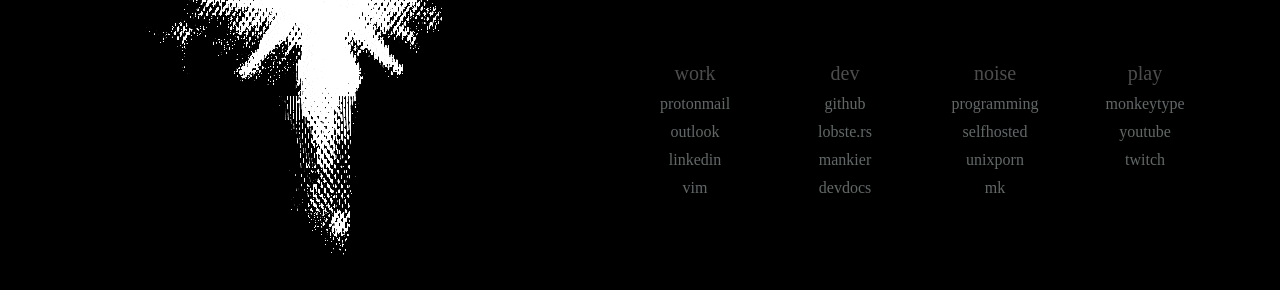
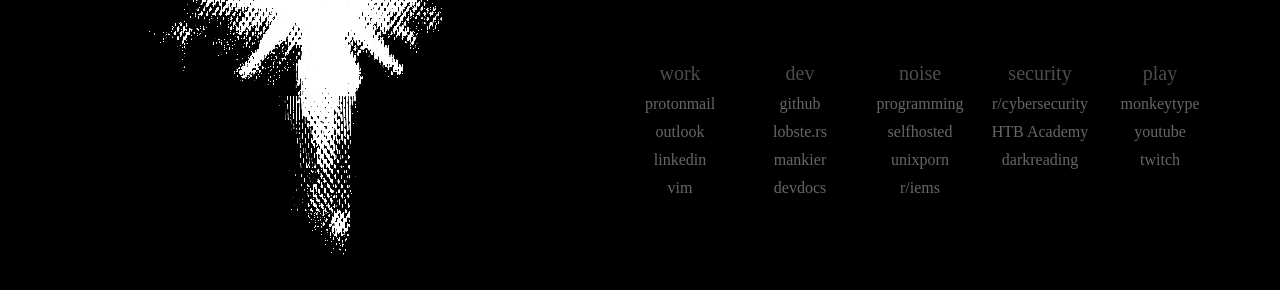
Before and after one commit to s0nney/startpage, a plain HTML site: page index.html in a window 1280 px wide. Shown: the part 350-640 px from the top of the page. Drawn offline with Linux system fonts and the light colour scheme.

Commit message:
Update index.html

```diff
--- a/index.html
+++ b/index.html
@@ -47,7 +47,16 @@
                         <li><a href="https://reddit.com/r/programming/">programming</a></li>
                         <li><a href="https://reddit.com/r/selfhosted/">selfhosted</a></li>
                         <li><a href="https://reddit.com/r/unixporn/">unixporn</a></li>
-                        <li><a href="https://reddit.com/r/mechanicalkeyboards/">mk</a></li>
+                        <li><a href="https://www.reddit.com/r/iems/">r/iems</a></li>
+                    </div>
+                </div>
+
+                <div class="category">
+                    <div class="links">
+                        <li class="title">security</li>
+                        <li><a href="https://reddit.com/r/cybersecurity/">r/cybersecurity</a></li>
+                        <li><a href="https://academy.hackthebox.com/dashboard">HTB Academy</a></li>
+                        <li><a href="https://www.darkreading.com/">darkreading</a></li>
                     </div>
                 </div>
 
```
